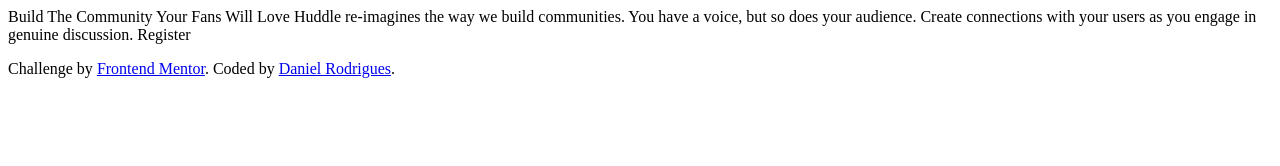
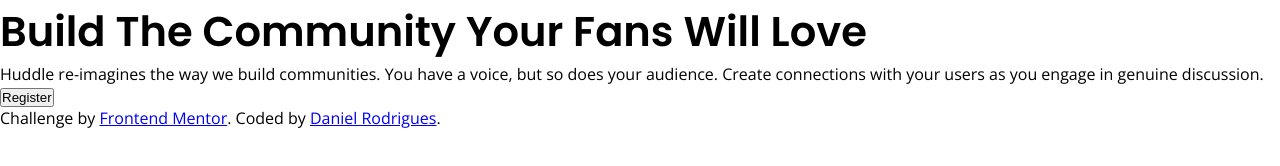
Before and after one commit to Daniel-R23/huddle-landing-page-with-single-introductory-section-master, a plain HTML site: page index.html in a window 1280 px wide. Drawn offline with nearby package versions, Linux system fonts and the light colour scheme.

Commit message:
Configuração de cores, fontes e organização do HTML

```diff
--- a/index.html
+++ b/index.html
@@ -9,18 +9,36 @@
   <title>Frontend Mentor | Huddle landing page with single introductory section</title>
 
   <style>
-
+    @import url('https://fonts.googleapis.com/css2?family=Poppins:wght@400;600&display=swap');
+    @import url('https://fonts.googleapis.com/css2?family=Open+Sans&display=swap');
+    *{
+      --violeta: hsl(257, 40%, 49%);
+      --magenta-claro: hsl(300, 69%, 71%);
+      margin:0;
+      padding:0;
+      box-sizing: border-box;
+    }
+    body{
+      font:normal 400 16px 'Open Sans';
+    }
+    header{
+      font:normal 600 1.3em 'Poppins';
+    }
   </style>
 </head>
 <body>
-
-  Build The Community Your Fans Will Love
-
-  Huddle re-imagines the way we build communities. You have a voice, but so does your audience.
-  Create connections with your users as you engage in genuine discussion.
-
-  Register
-
+  <header>
+    <h1>Build The Community Your Fans Will Love</h1>
+  </header>
+  <main>
+    <p>
+      Huddle re-imagines the way we build communities. You have a voice, but so does your audience.
+      Create connections with your users as you engage in genuine discussion.
+    </p>
+  </main>
+  <section>
+    <button>Register</button>
+  </section>
   <footer>
     <p class="attribution">
       Challenge by <a href="https://www.frontendmentor.io?ref=challenge" target="_blank">Frontend Mentor</a>.
```
